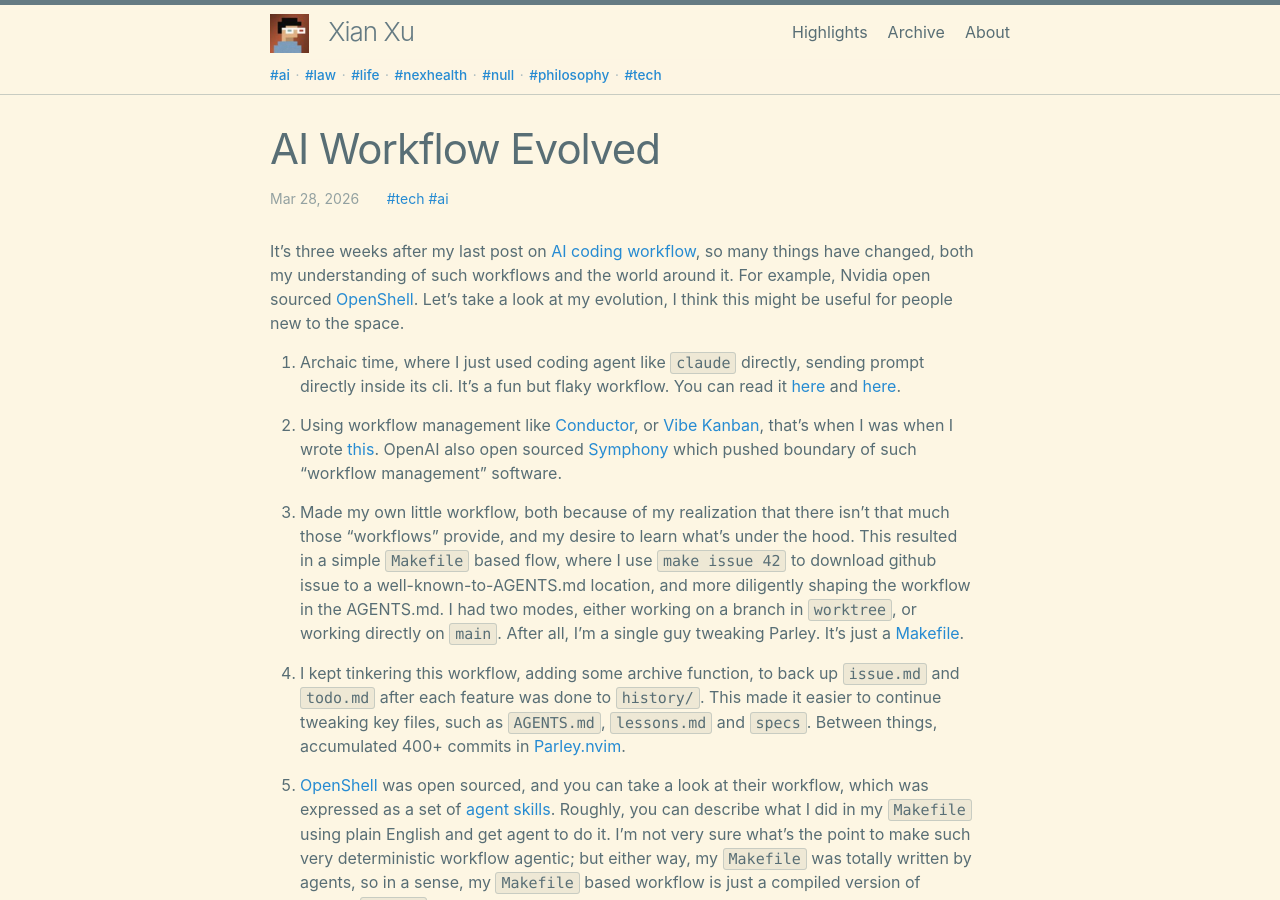
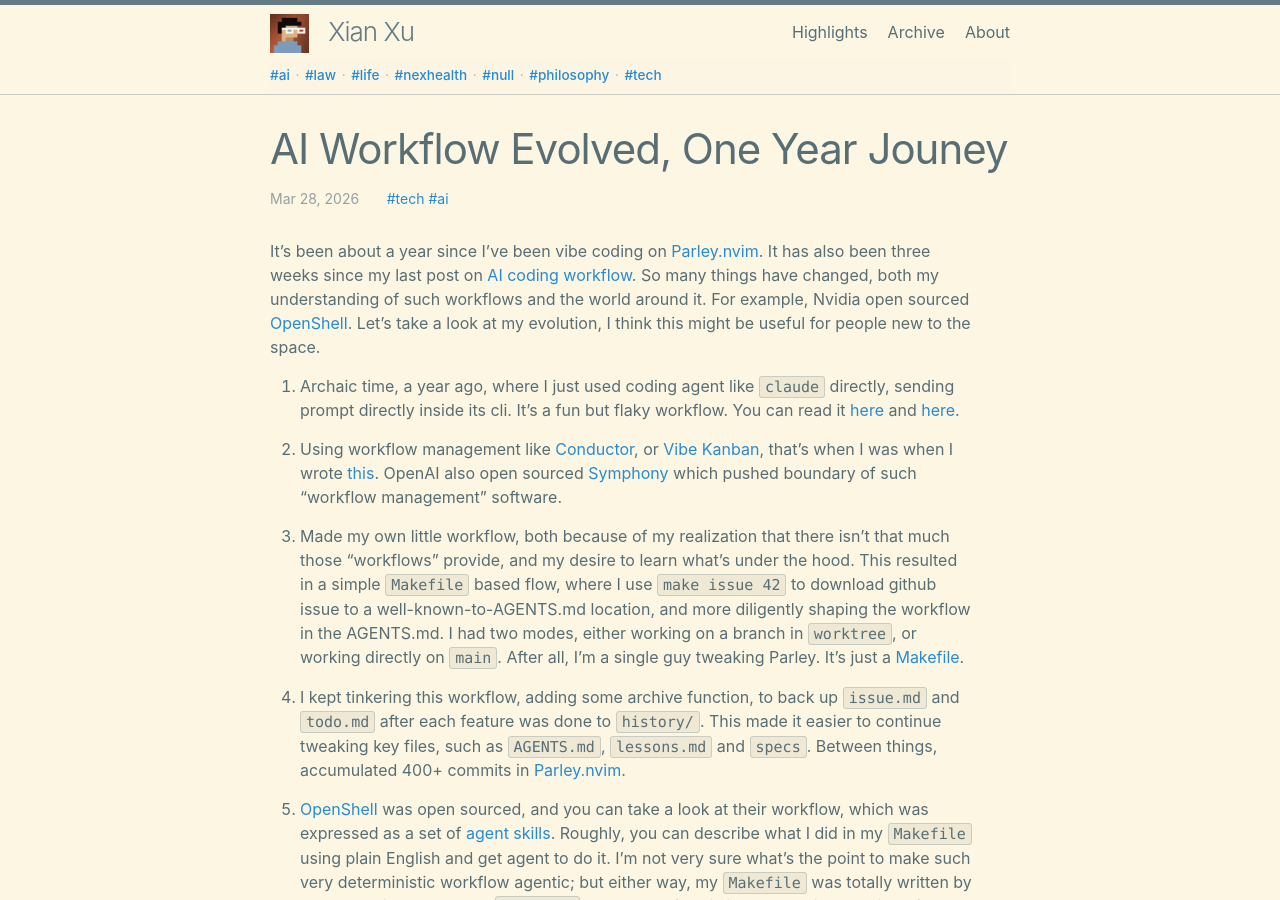
Before and after one commit to xianxu/xianxu.github.io, a Jekyll site: the page built from _posts/2026-03-28-ai-coding-workflow2.markdown, in a window 1280 px wide and 900 px high. Built offline with Jekyll 4.4.1, drawn with Linux system fonts in a browser that asks for light colours; comment, search, counter and statistics services are not loaded.

Commit message:
Sync latest _posts from remote land

```diff
--- a/_posts/2026-03-28-ai-coding-workflow2.markdown
+++ b/_posts/2026-03-28-ai-coding-workflow2.markdown
@@ -1,14 +1,14 @@
 ---
 layout: post
-title:  "AI Workflow Evolved"
+title:  "AI Workflow Evolved, One Year Jouney"
 date:   2026-03-28
 tags: tech ai
 comments: true
 ---
 
-It's three weeks after my last post on [AI coding workflow]({% post_url 2026-03-08-ai-coding-workflow %}), so many things have changed, both my understanding of such workflows and the world around it. For example, Nvidia open sourced [OpenShell](https://github.com/NVIDIA/OpenShell). Let's take a look at my evolution, I think this might be useful for people new to the space.
+It's been about a year since I've been vibe coding on [Parley.nvim](https://github.com/xianxu/parley.nvim). It has also been three weeks since my last post on [AI coding workflow]({% post_url 2026-03-08-ai-coding-workflow %}). So many things have changed, both my understanding of such workflows and the world around it. For example, Nvidia open sourced [OpenShell](https://github.com/NVIDIA/OpenShell). Let's take a look at my evolution, I think this might be useful for people new to the space.
 
-1. Archaic time, where I just used coding agent like `claude` directly, sending prompt directly inside its cli. It's a fun but flaky workflow. You can read it [here]({% post_url 2025-04-29-reflection-on-ai-coding %}) and [here]({% post_url 2025-05-14-ai-coding-take-2 %}).
+1. Archaic time, a year ago, where I just used coding agent like `claude` directly, sending prompt directly inside its cli. It's a fun but flaky workflow. You can read it [here]({% post_url 2025-04-29-reflection-on-ai-coding %}) and [here]({% post_url 2025-05-14-ai-coding-take-2 %}).
 
 2. Using workflow management like [Conductor](https://www.conductor.build/), or [Vibe Kanban](https://vibekanban.com/), that's when I was when I wrote [this]({% post_url 2026-03-08-ai-coding-workflow %}). OpenAI also open sourced [Symphony](https://github.com/openai/symphony) which pushed boundary of such "workflow management" software.
 
```
